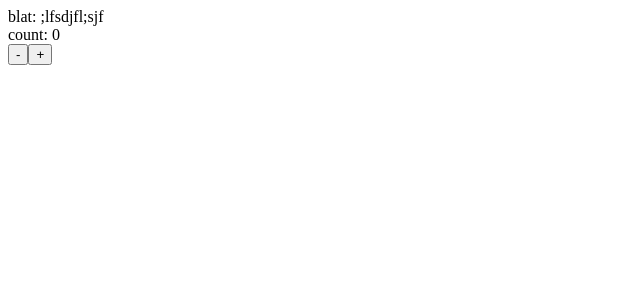
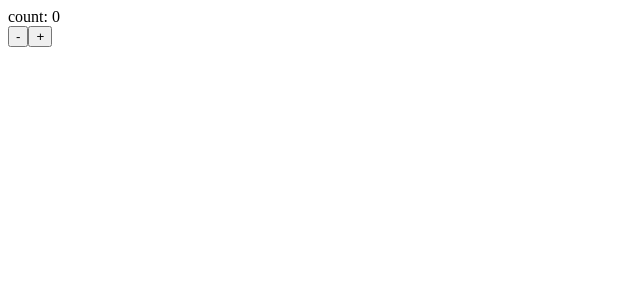
Before and after one commit to fox-foxivich/eslint-and-prettier, a React (Vite) app: page / in a window 1280 px wide. Shown: the top 300 px of the page, without its empty margins (0-640 px from the left). Built offline with nearby package versions, Linux system fonts and the light colour scheme.

Commit message:
deleted an unuseful div

```diff
--- a/src/components/App/App.tsx
+++ b/src/components/App/App.tsx
@@ -13,7 +13,6 @@ export const App: FC = () => {
 
   return (
     <div>
-      <div>blat: ;lfsdjfl;sjf</div>
       <div>count: {count}</div>
       <div>
         <button onClick={decrement}>-</button>
```
Also changed, not shown: 1 other file (tests, documents, lock files or other folders).
